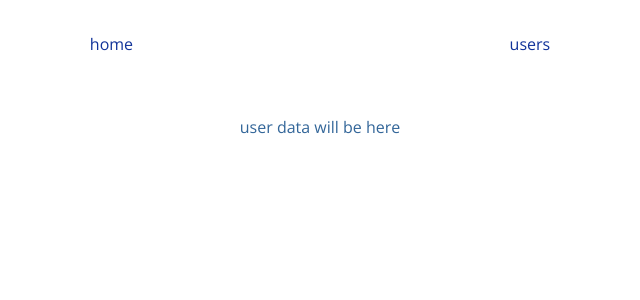
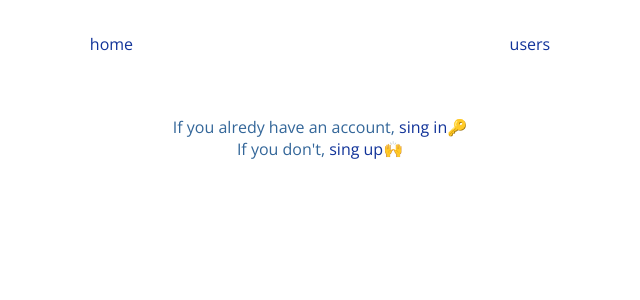
Before and after one commit to gabrielcomez/actionable-client, a React (Create React App) app: page /profile/1 in a window 1280 px wide. Shown: the top 300 px of the page, without its empty margins (320-960 px from the left). Built offline with nearby package versions, Linux system fonts and the light colour scheme.

Commit message:
basic user profile page working + added default profile picture for users

```diff
--- a/src/Users/Profile/UserProfile.js
+++ b/src/Users/Profile/UserProfile.js
@@ -1,5 +1,37 @@
 import React from "react";
+import { Link } from "react-router-dom";
+import defProfile from "../../defProfile.jpeg";
 
-export default function UserProfile() {
-  return <main>user data will be here</main>;
+export default function UserProfile(props) {
+  console.log(props);
+
+  return (
+    <div>
+      {props.user.token === null ? (
+        <div>
+          If you alredy have an account,
+          <Link to="/signin"> sing in</Link>
+          🔑
+          <br />
+          If you don't,
+          <Link to="/signup"> sing up</Link>
+          🙌
+        </div>
+      ) : (
+        <div>
+          <h1>Welcome back {props.user.name}</h1>
+          {props.user.image ? (
+            <img src={props.user.image} alt="profile pic" />
+          ) : (
+            <img
+              src={defProfile}
+              alt="default profile pic"
+              height="auto"
+              width="500"
+            />
+          )}
+        </div>
+      )}
+    </div>
+  );
 }
--- a/src/Users/Profile/index.js
+++ b/src/Users/Profile/index.js
@@ -1,8 +1,18 @@
 import React, { Component } from "react";
+import { connect } from "react-redux";
 import UserProfile from "./UserProfile";
 
-export default class UserProfileContainer extends Component {
+class UserProfileContainer extends Component {
   render() {
-    return <UserProfile />;
+    return <UserProfile user={this.props.user} />;
   }
 }
+
+const mapStateToProps = (state) => {
+  console.log(">>>state @profile comp", state);
+  return {
+    user: state.user,
+  };
+};
+
+export default connect(mapStateToProps)(UserProfileContainer);
```
Also changed, not shown: src/defProfile.jpeg (added).
